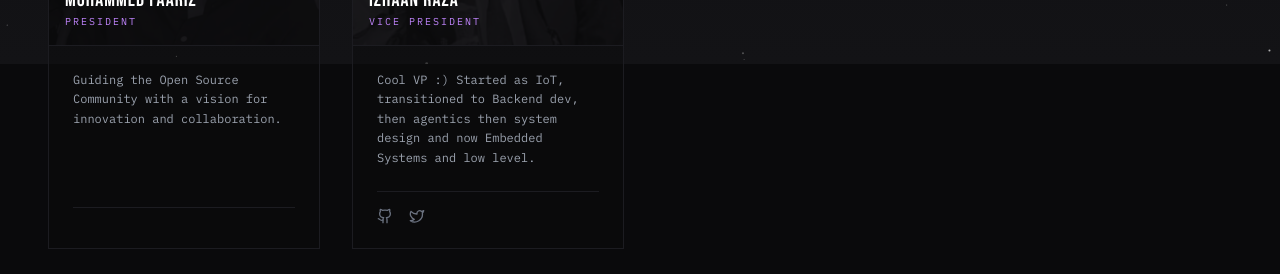
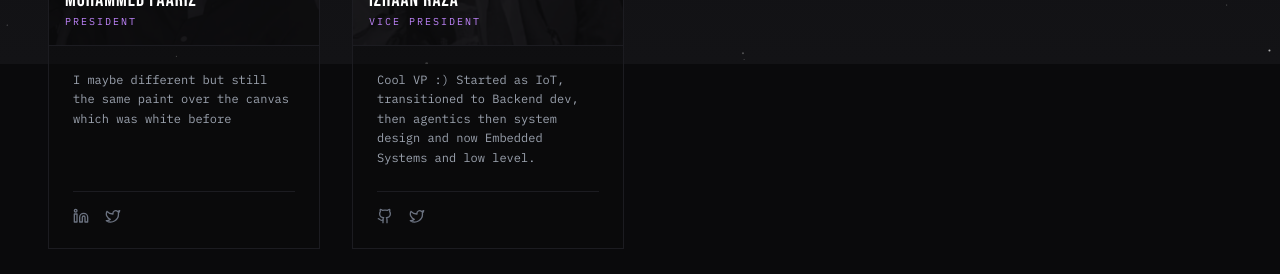
Before and after one commit to osc-vitap/website_2026, a React (Vite) app: page /team in a window 1280 px wide. Shown: the part 736-1010 px from the top of the page. Built offline with nearby package versions, Linux system fonts and the light colour scheme.

Commit message:
feat: sync Mohammed Faariz bio and socials from Google Sheet

```diff
--- a/src/data/teamData.ts
+++ b/src/data/teamData.ts
@@ -19,9 +19,12 @@ export const teamData: TeamMember[] = [
     name: "Mohammed Faariz",
     role: "President",
     tier: "Admins",
-    bio: "Guiding the Open Source Community with a vision for innovation and collaboration.",
+    bio: "I maybe different but still the same paint over the canvas which was white before",
     image: "/team/faariz.webp",
-    socials: {}
+    socials: {
+      linkedin: "https://www.linkedin.com/in/mohammed-faariz-a-3a5600317/",
+      twitter: "https://twitter.com/_cottonrust"
+    }
   },
   {
     id: "core-2",
```
